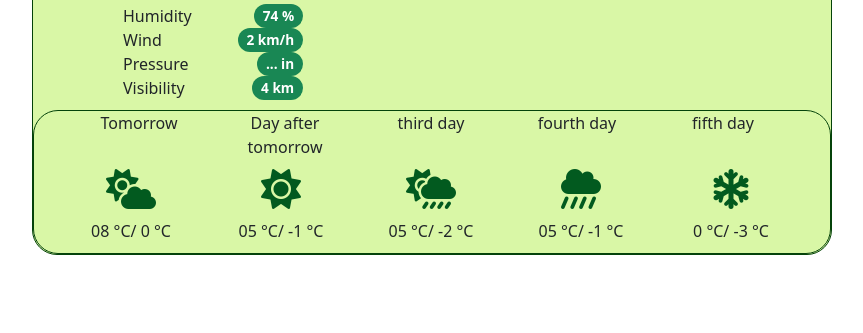
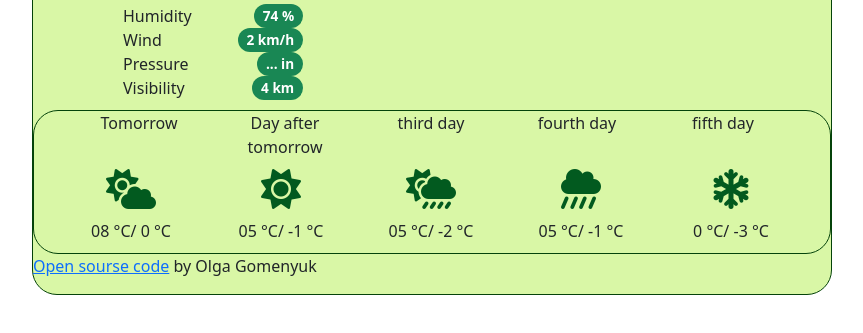
Before and after one commit to Olga-Gomenyuk/my-first-project, a plain HTML site: page index.html in a window 1280 px wide. Shown: the part 199-532 px from the top of the page, without its empty margins (208-1071 px from the left). Drawn offline with nearby package versions, Linux system fonts and the light colour scheme; no server answers.

Commit message:
add href to github

```diff
--- a/index.html
+++ b/index.html
@@ -132,7 +132,12 @@
           </div>
         </div>
       </div>
+        <div class="by-coded">
+          <a href="https://github.com/Olga-Gomenyuk/my-first-project" target="_blank">Open sourse code</a>
+          <p class="author">by Olga Gomenyuk</p>
+      </div>
     </div>
+
     <script src="script/index.js"></script>
   </body>
 </html>
--- a/style/style.css
+++ b/style/style.css
@@ -1,3 +1,4 @@
+
 .container {
   border: 1px solid rgb(5, 67, 10);
   border-radius: 25px;
@@ -109,3 +110,12 @@ margin-left: 30px;
 .align-items-end {
   padding-bottom: 10px;
 }
+
+.author {
+  display: inline-block;
+}
+
+.by-coded {
+  margin-left: 0px;
+background-color: no;
+}
```
